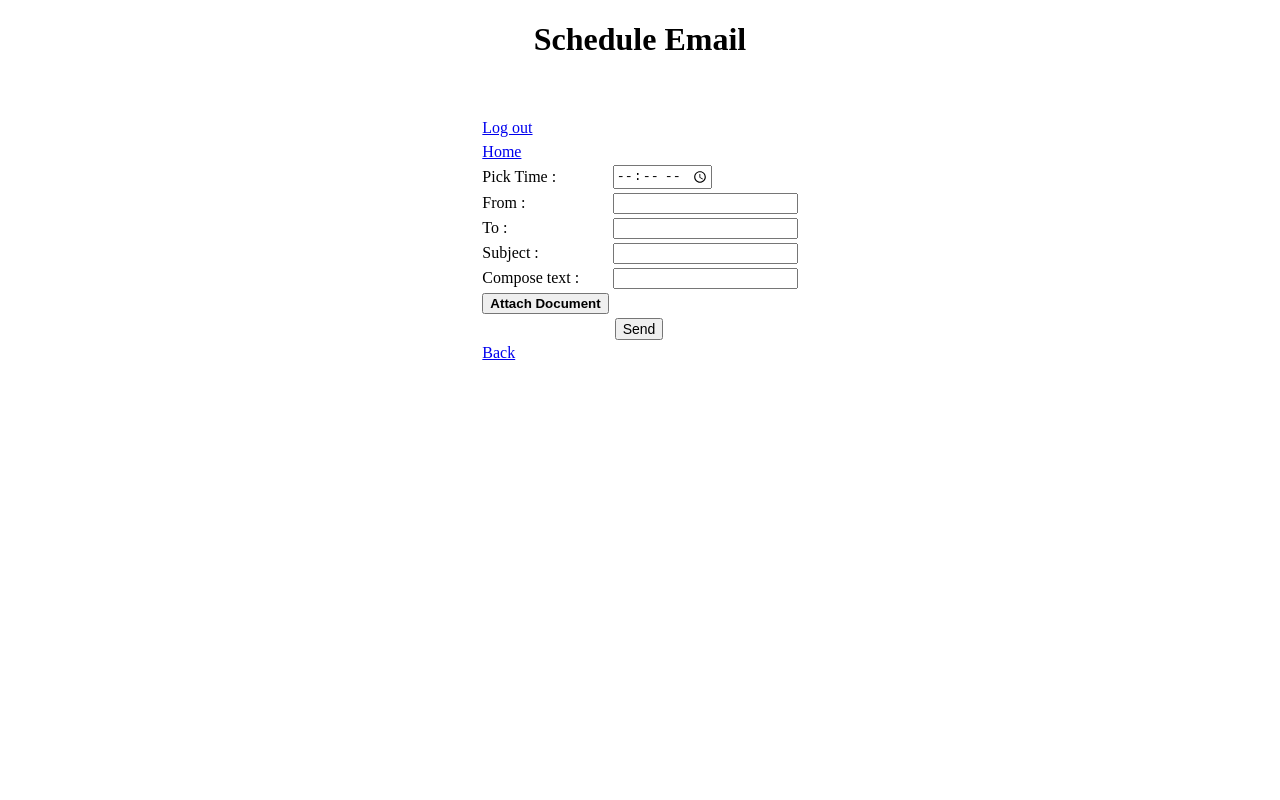
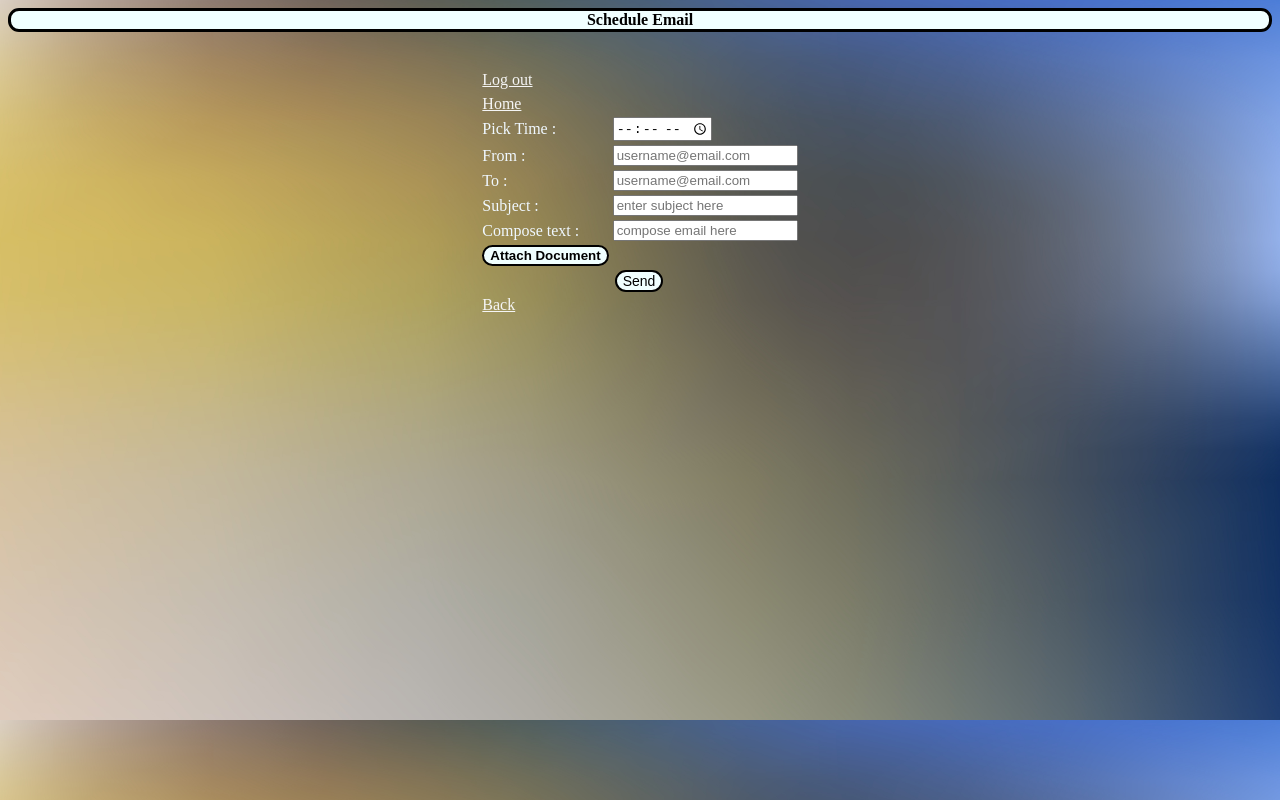
Before and after one commit to ykamani/email_services, a plain HTML site: page schedule.html in a window 1280 px wide. Drawn offline with Linux system fonts and the light colour scheme.

Commit message:
Update schedule.html

```diff
--- a/schedule.html
+++ b/schedule.html
@@ -1,9 +1,10 @@
 <!DOCTYPE html>
 <html>
 	<head>
+		<link rel="stylesheet" type="text/css" href="style.css">
 	</head>
 	<body>
-		<h1 style="text-align:center"> Schedule Email </h1>
+		<div class="header" style="text-align: center;"><b> Schedule Email </b></div>
 		<br>
 		<br>
 		<form method="get" action="home.html" >
@@ -19,33 +20,33 @@
 					<a href="home.html">Home</a>
 				</td>
 			</tr>
-                <td>Pick Time :</td><td colspan="2"><input type="time" name="time" required/>
+		<td><div class="txt">Pick Time :</div></td><td colspan="2"><input type="time" name="time" placeholder="pick time" required/>
                 </td>
             </tr>
 			<tr>
-                <td>From :</td><td colspan="2"><input type="email" name="from" value="" required/>
+                <td><div class="txt">From :</div></td><td colspan="2"><input type="email" name="from" placeholder="username@email.com" value="" required/>
                 </td>
             </tr>
 			<tr>
-                <td>To :</td><td colspan="2"><input type="email" name="username" value="" required/>
+                <td><div class="txt">To :</div></td><td colspan="2"><input type="email" name="username" placeholder="username@email.com" value="" required/>
                 </td>
             </tr>
 			<tr>
-                <td>Subject :</td><td colspan="2"><input type="text" name="username" value="" />
+                <td><div class="txt">Subject :</div></td><td colspan="2"><input type="text" name="username" placeholder="enter subject here" value="" />
                 </td>
             </tr>
 			<tr>
-                <td>Compose text :</td><td colspan="2"><input type="text" name="username" value="" required/>
+                <td><div class="txt">Compose text :</div></td><td colspan="2"><input type="text" name="username" placeholder="compose email here" value="" required/>
                 </td>
             </tr>
             <tr>
                 <td>
-					<button onclick="window.location.href='document.html'"><b>Attach Document<b></button>
+					<button class="header" onclick="window.location.href='document.html'"><b>Attach Document<b></button>
                 </td>
             </tr>
 			<tr>
 				<td colspan="2"></td>
-				<td><input type="submit" name="submit" value="Send" style="font-size:14px; " /></td>
+				<td><input class="button" type="submit" name="submit" value="Send" style="font-size:14px; " /></td>
 			</tr>
 			<tr>
 				<td>
```
